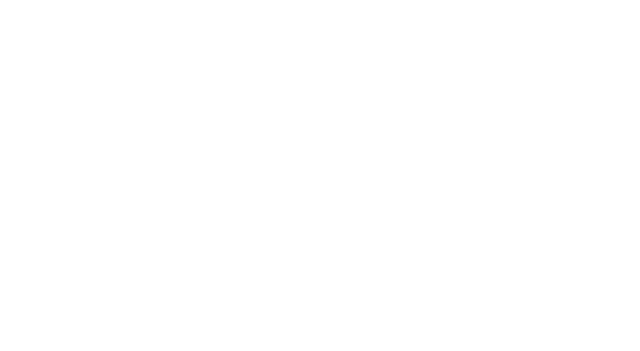
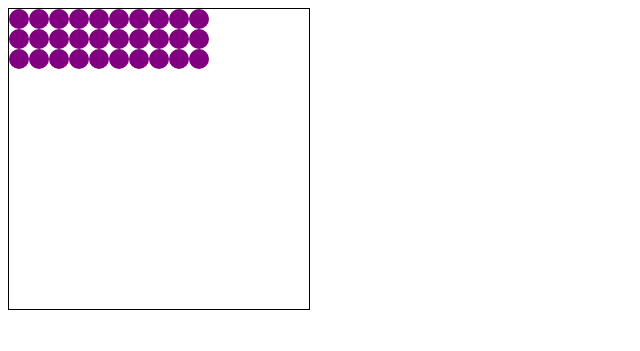
Before and after one commit to Krathish-sk/JavaScript-Project-Space-Invader-Game, a plain HTML site: page index.html in a window 1280 px wide. Shown: the whole page, without its empty margins (0-640 px from the left). Drawn offline with Linux system fonts and the light colour scheme.

Commit message:
added invaders

```diff
--- a/index.html
+++ b/index.html
@@ -9,6 +9,6 @@
   </head>
   <body>
     <div class="grid"></div>
-    <script src="index.js" type="text/javascript"></script>
+    <script src="index.js"></script>
   </body>
 </html>
--- a/index.js
+++ b/index.js
@@ -1,6 +1,25 @@
 const grid = document.querySelector(".grid");
 
-for (let i = 0; i < 255; i++) {
-  const squares = document.createElement("div");
-  grid.appendChild(squares);
+for (let i = 0; i < 225; i++) {
+  const square = document.createElement("div");
+  grid.appendChild(square);
 }
+
+//Create sqaures array
+
+const squares = Array.from(document.querySelectorAll(".grid div"));
+
+// Create Invaders
+const alienInvaders = [
+  0, 1, 2, 3, 4, 5, 6, 7, 8, 9, 15, 16, 17, 18, 19, 20, 21, 22, 23, 24, 30, 31,
+  32, 33, 34, 35, 36, 37, 38, 39,
+];
+
+//Functions add invaders
+function draw() {
+  for (let i = 0; i < alienInvaders.length; i++) {
+    squares[alienInvaders[i]].classList.add("invader");
+  }
+}
+
+draw();
--- a/styles.css
+++ b/styles.css
@@ -1,9 +1,9 @@
 .grid {
   width: 300px;
   height: 300px;
+  border: solid black 1px;
   display: flex;
   flex-wrap: wrap;
-  border: 1ps solid black;
 }
 
 .grid div {
@@ -12,6 +12,6 @@
 }
 
 .invader {
-  background-color: black;
+  background-color: purple;
   border-radius: 10px;
 }
```
